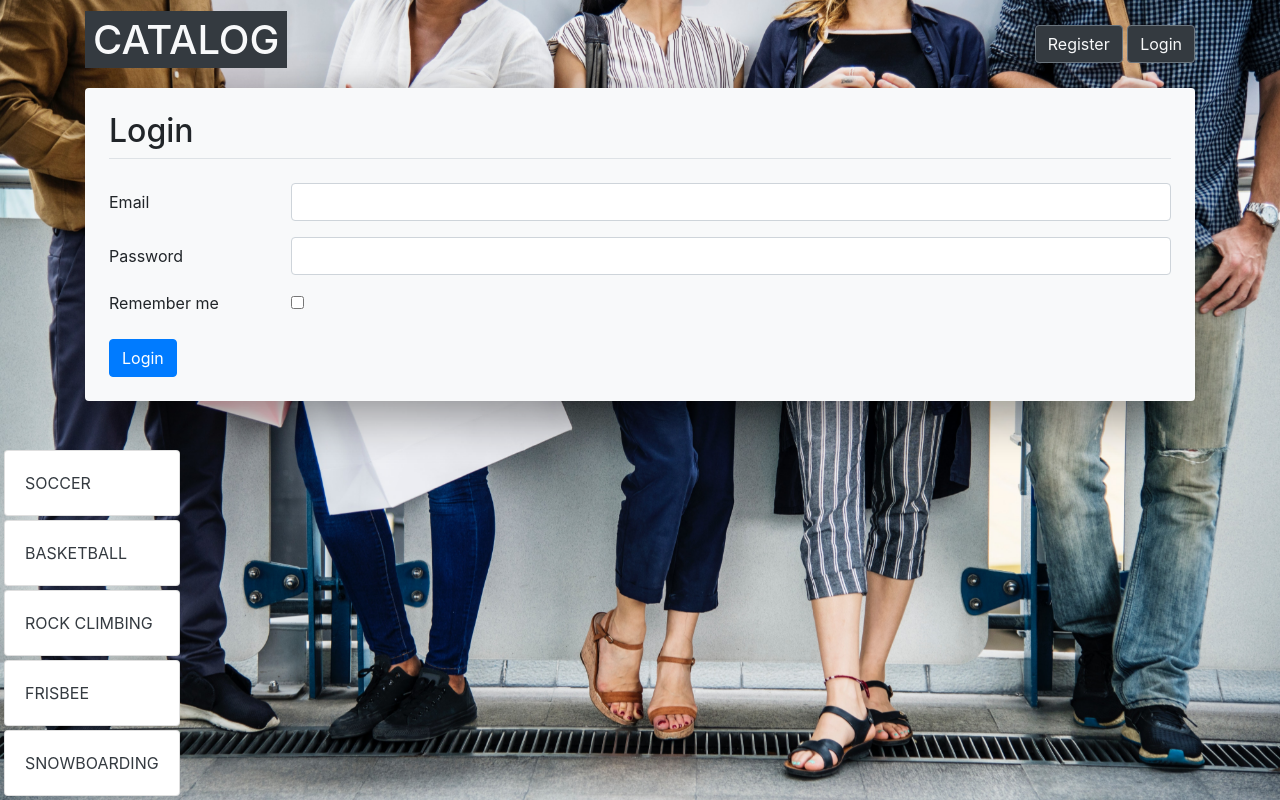
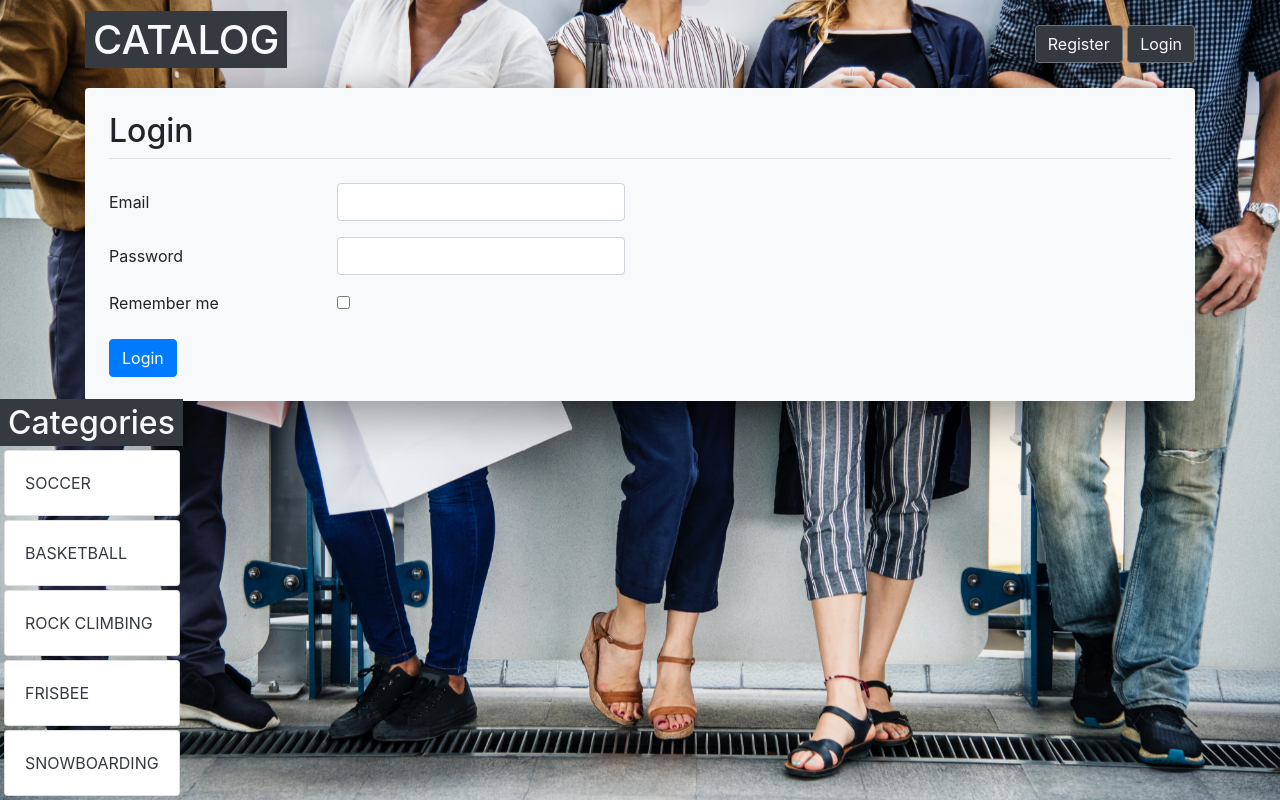
Before and after one commit to swmo/udacity-catalog, a Flask app: page /login in a window 1280 px wide. Run offline with Flask 2, Linux system fonts and the light colour scheme; parts of the project's set-up code (start-up, migrations or seed data) failed here and were passed over.

Commit message:
expermient some stuff

```diff
--- a/app.py
+++ b/app.py
@@ -7,8 +7,9 @@ from forms import *
 from sqlalchemy import create_engine, asc
 from sqlalchemy.orm import sessionmaker
 
-from models import BaseDb,CatalogCategory
+from models import BaseDb,CatalogCategory, User
 from pprint import pprint
+from flask_bcrypt import Bcrypt
 
 engine = create_engine('sqlite:///catalog.db?check_same_thread=False')
 BaseDb.metadata.bind = engine
@@ -41,6 +42,10 @@ def register():
 	form = RegistrationForm()
 
 	if form.validate_on_submit():
+		hashed_password = Bcrypt().generate_password_hash(form.password.data).decode('utf-8')
+		newUser = User(email = form.email.data,password=hashed_password)
+		session.add(newUser)
+		session.commit()
 		flash("Account created for %s!" % form.email.data, 'success')
 
 
--- a/forms.py
+++ b/forms.py
@@ -1,6 +1,8 @@
 from flask_wtf import FlaskForm
 from wtforms import StringField, PasswordField, SubmitField, BooleanField
-from wtforms.validators import DataRequired, Email, EqualTo
+from wtforms.validators import DataRequired, Email, EqualTo, ValidationError
+from models import User
+from app import session
 
 
 class RegistrationForm(FlaskForm):
@@ -11,6 +13,10 @@ class RegistrationForm(FlaskForm):
                                      validators=[DataRequired(), EqualTo('password')])
     submit = SubmitField('Register')
 
+    def validate_email(self, email):
+        user = session.query(User).filter_by(email=email.data).first()
+        if user:
+            raise ValidationError('That email is already registered')
 
 class LoginForm(FlaskForm):
     email = StringField('Email',
--- a/models.py
+++ b/models.py
@@ -23,6 +23,8 @@ class User(BaseDb):
   facebook_expired_at = Column(String(250))
 
   items = relationship('CatalogItem', backref='user', lazy=True)
+
+
 
 class CatalogCategory(BaseDb):
     __tablename__ = 'catalog_category'
--- a/templates/base.html
+++ b/templates/base.html
@@ -23,13 +23,11 @@
 
         </div>
 
-
-
         <div class="container">
             <header class="catalog-header py-3">
                 <div class="row  align-items-center">
                     <div class="col-8">
-                        <h1>
+                    <h1>
                         <a class="text-light bg-dark nounderline px-2 py-1" href="{{url_for('home')}}">CATALOG</a>
                     </h1>
 
@@ -63,7 +61,9 @@
         <footer>
             <div class="catalog-categories">
 
-
+                    <h2>
+                        <a class="text-light bg-dark nounderline px-2 py-1" href="{{url_for('home')}}">Categories</a>
+                    </h2>
             {% for category in catalogCategories() %}
 
                  <div class="card category m-1">
@@ -80,7 +80,7 @@
                             {{category.name}}
                       </div>
                       <div class="card-body hover">
-                        SEE NOW
+                        SEE NOW ({{ category.items|length }})
                       </div>
                     </a>
                 </div>
--- a/templates/login.html
+++ b/templates/login.html
@@ -4,13 +4,16 @@
 	<h2 class="border-bottom pb-2">Login </h2>
 
 	<div class="pt-3">
+
+		<div class="row">
+			<div class="col-6">
 				<form action="" method="POST">
 
 				 {{form.hidden_tag()}} <!-- ## adds a csrf token  -->
 
 				  <div class="form-group row">
-		    {{ form.email.label(class="col-sm-2 col-form-label") }}
-		    <div class="col-sm-10">
+				    {{ form.email.label(class="col-sm-5 col-form-label") }}
+				    <div class="col-sm-7">
 					    {% if form.email.errors %}
 							{{ form.email(class="form-control is-invalid") }}
 							 <div class="invalid-feedback">
@@ -26,8 +29,8 @@
 				  </div>
 
 				 <div class="form-group row">
-		    {{ form.password.label(class="col-sm-2 col-form-label") }}
-		    <div class="col-sm-10">
+				    {{ form.password.label(class="col-sm-5 col-form-label") }}
+				    <div class="col-sm-7">
 					    {% if form.password.errors %}
 							{{ form.password(class="form-control is-invalid") }}
 							 <div class="invalid-feedback">
@@ -42,8 +45,8 @@
 				  </div>
 
 				  <div class="form-group row">
-		    {{ form.remember.label(class="col-sm-2") }}
-		    <div class="col-sm-10">
+				    {{ form.remember.label(class="col-sm-5") }}
+				    <div class="col-sm-7">
 						<div class="form-check">
 					    	{{ form.remember(class="form-check-input") }}
 						</div>
@@ -56,5 +59,11 @@
 
 				</form>
 			</div>
+			<div class="col-6">
+
+			</div>
+		</div>
+
+	</div>
 
 {% endblock %}
--- a/templates/register.html
+++ b/templates/register.html
@@ -1,10 +1,13 @@
 {% extends "base.html" %}
 
 {% block content %}
-	<h2 class="border-bottom pb-2">Register </h2>
+	<h2 class="border-bottom pb-2">Create a Account </h2>
 
 	<div class="pt-3">
 
+<div class="alert alert-info" role="alert">
+  Create your account or  simply use facebook or goole account to sign in <a href="{{url_for('login')}}">here</a>
+</div>
 	<form action="" method="POST">
 
 	 {{form.hidden_tag()}} <!-- ## adds a csrf token  -->
```
Also changed, not shown: demodata.py (+7 -0 lines), catalog.db. Lines whose indentation alone changed are shown as unchanged.
